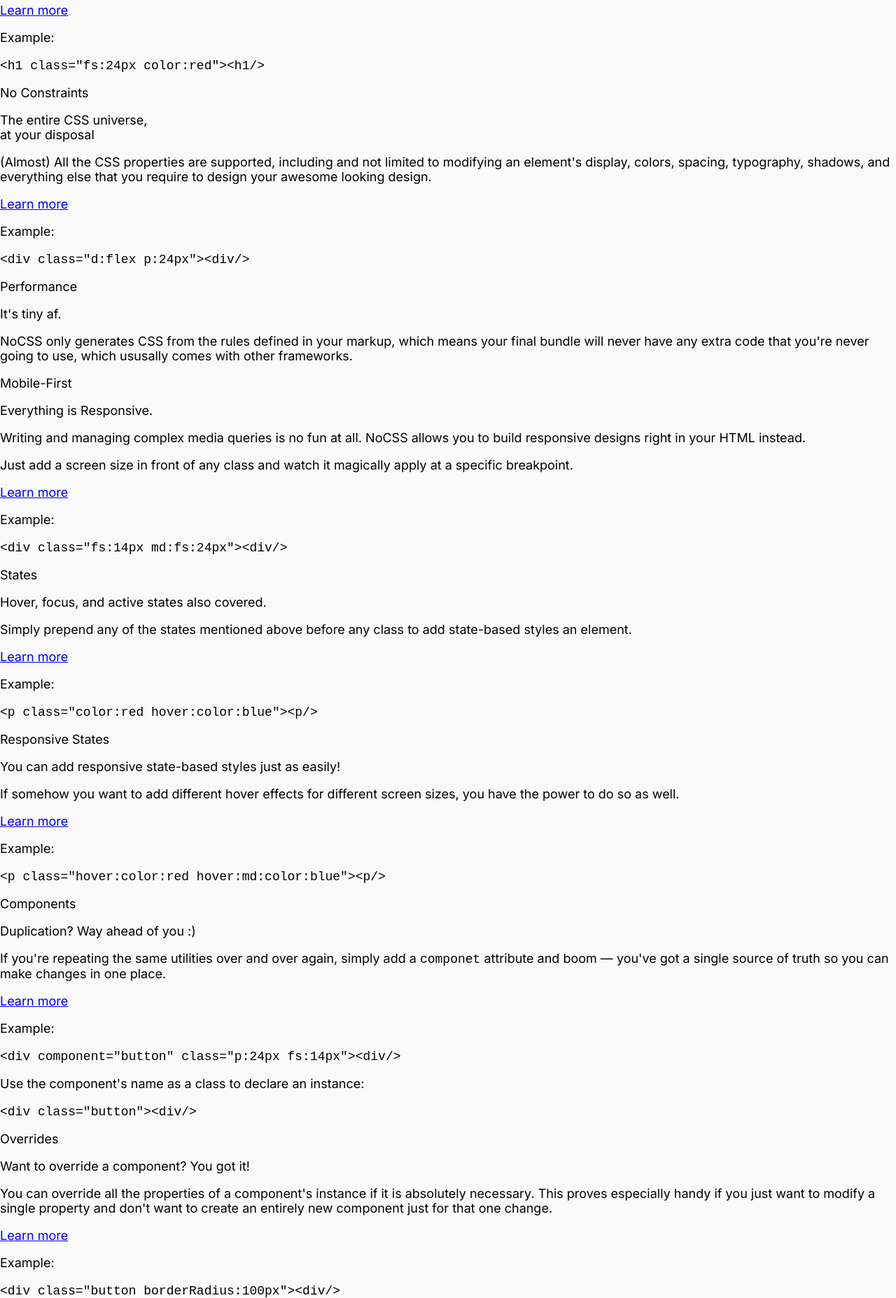
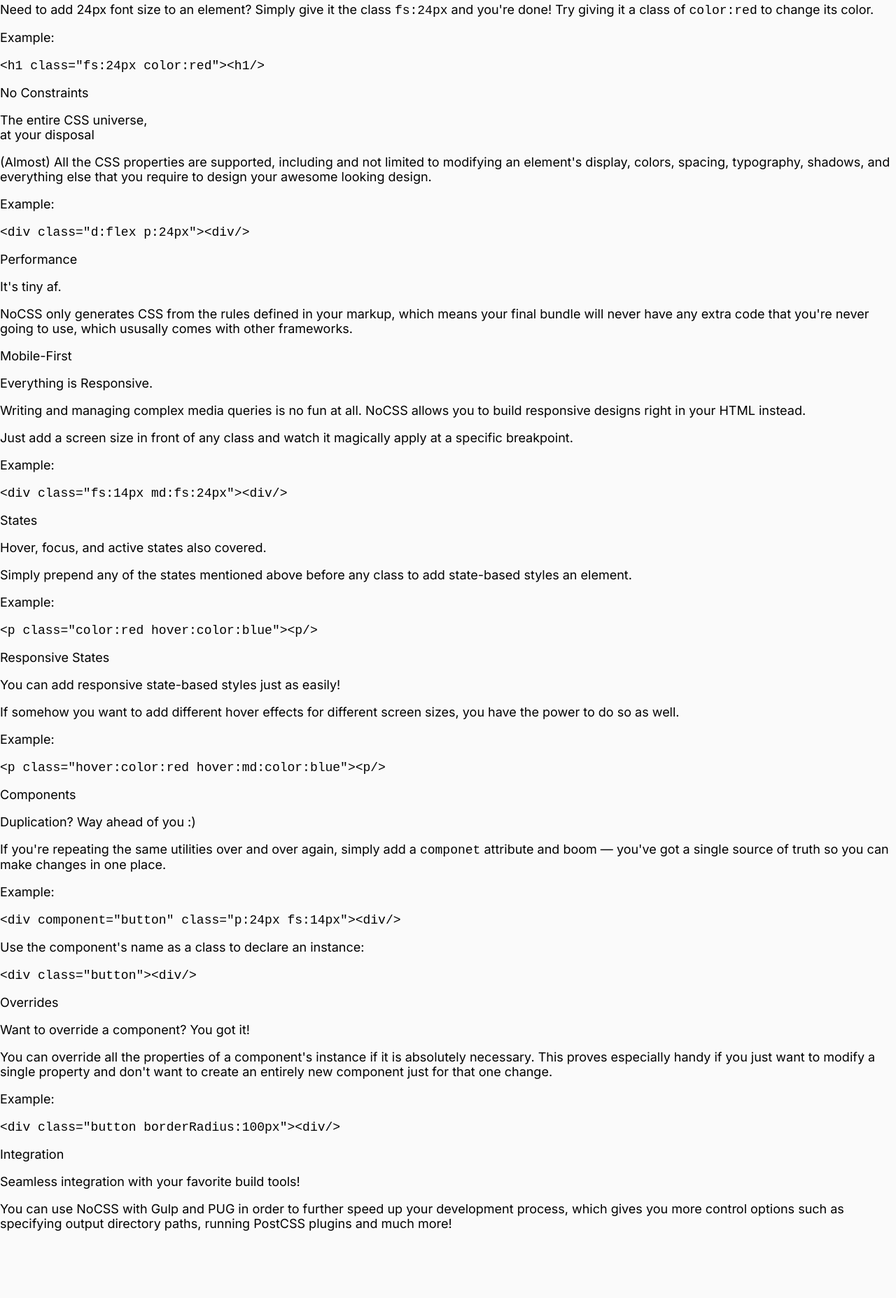
Before and after one commit to awaiskazmi/uibuddy, a website: page index.html in a window 1280 px wide. Shown: the part 911-2766 px from the top of the page at 70% size. After the commit the page ends 2688 px from the top, so only its background shows below. Drawn offline with Linux system fonts and the light colour scheme.

Commit message:
Marketing page complete

```diff
--- a/index.html
+++ b/index.html
@@ -63,6 +63,15 @@
             class="ff:JetBrains_Mono bgc:#eee fs:14px md:fs:18px p:16px md:p:24px br:12px mb:48px d:inline-block w:100% md:w:auto ws:nowrap ovx:auto ovy:hidden"
             >npm install @dcodestudios/nocss</code
           >
+          <p class="textAlign:left mt:-1rem">
+            <a
+              component="link"
+              href="https://github.com/awaiskazmi/nocss"
+              target="_blank"
+              class="fw:500 color:#2980b9"
+              >Get Started</a
+            >
+          </p>
         </div>
       </section>
       <section id="statement">
@@ -110,11 +119,6 @@
             it a class of <code class="inline-code">color:red</code> to change
             its color.
           </p>
-          <p class="para">
-            <a component="link" href="#" class="fw:500 color:#2980b9"
-              >Learn more</a
-            >
-          </p>
           <p>Example:</p>
           <code class="full-code"
             >&lt;h1 class="<span class="inline-code">fs:24px color:red</span
@@ -131,9 +135,6 @@
             limited to modifying an element's display, colors, spacing,
             typography, shadows, and everything else that you require to design
             your awesome looking design.
-          </p>
-          <p class="para">
-            <a href="#" class="link">Learn more</a>
           </p>
           <p>Example:</p>
           <code class="full-code"
@@ -166,9 +167,6 @@
             Just add a screen size in front of any class and watch it magically
             apply at a specific breakpoint.
           </p>
-          <p class="para">
-            <a href="#" class="link">Learn more</a>
-          </p>
           <p>Example:</p>
           <code class="full-code"
             >&lt;div class="<span class="inline-code">fs:14px md:fs:24px</span
@@ -183,9 +181,6 @@
           <p class="para">
             Simply prepend any of the states mentioned above before any class to
             add state-based styles an element.
-          </p>
-          <p class="para">
-            <a href="#" class="link">Learn more</a>
           </p>
           <p>Example:</p>
           <code class="full-code"
@@ -205,9 +200,6 @@
             If somehow you want to add different hover effects for different
             screen sizes, you have the power to do so as well.
           </p>
-          <p class="para">
-            <a href="#" class="link">Learn more</a>
-          </p>
           <p>Example:</p>
           <code class="full-code"
             >&lt;p class="<span class="inline-code"
@@ -226,9 +218,6 @@
             <code class="inline-code">componet</code> attribute and boom &mdash;
             you've got a single source of truth so you can make changes in one
             place.
-          </p>
-          <p class="para">
-            <a href="#" class="link">Learn more</a>
           </p>
           <p>Example:</p>
           <code class="full-code mb:1rem"
@@ -254,9 +243,6 @@
             want to modify a single property and don't want to create an
             entirely new component just for that one change.
           </p>
-          <p class="para">
-            <a href="#" class="link">Learn more</a>
-          </p>
           <p>Example:</p>
           <code class="full-code"
             >&lt;div class="button
@@ -265,6 +251,20 @@
           >
         </div>
       </section>
+      <section id="overrides" class="section-wrapper">
+        <div class="container">
+          <p class="subtitle">Integration</p>
+          <p class="h2 m:0">
+            Seamless integration with your favorite build tools!
+          </p>
+          <p class="para">
+            You can use NoCSS with Gulp and PUG in order to further speed up
+            your development process, which gives you more control options such
+            as specifying output directory paths, running PostCSS plugins and
+            much more!
+          </p>
+        </div>
+      </section>
     </main>
     <footer></footer>
   </body>
```
